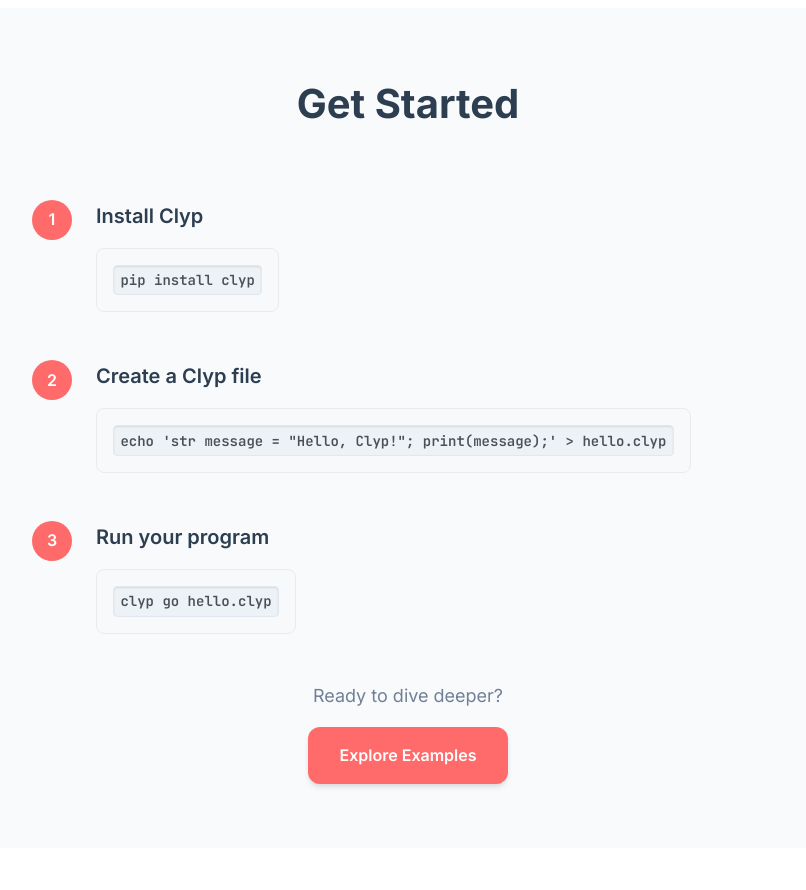
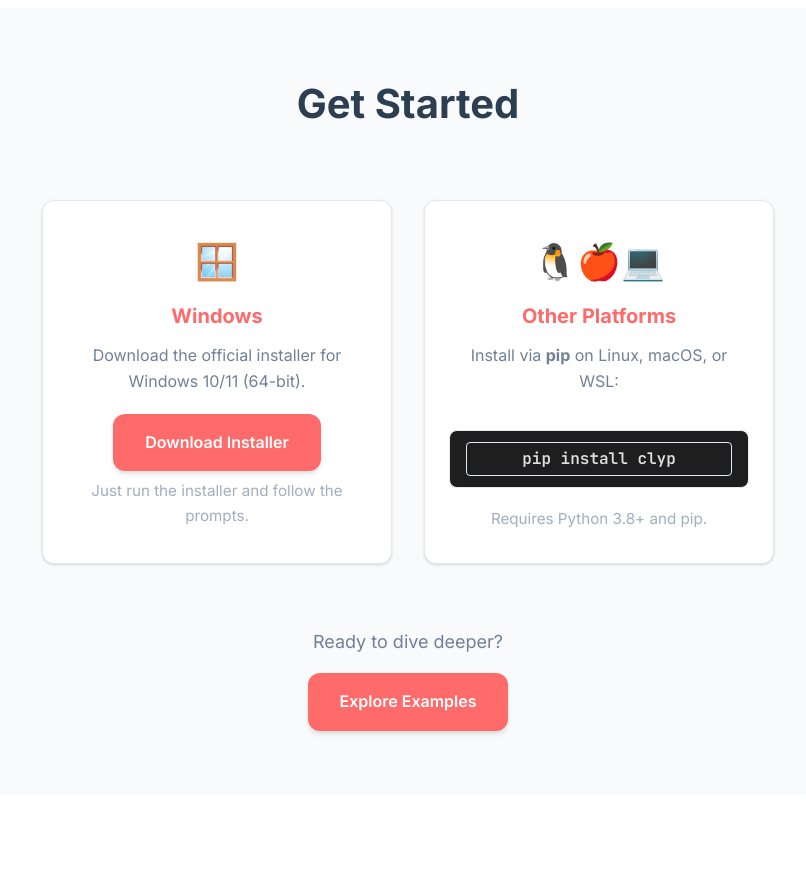
Before and after one commit to clyplang/clyplang.github.io, a Python web app: template templates/index.html in a window 1280 px wide. Shown: the part 2585-3475 px from the top of the page, without its empty margins (232-1038 px from the left). Run offline with Jinja, Linux system fonts and the light colour scheme; the template is opened without the code that fills it, so the values that code supplies are empty.

Commit message:
Refactor installation instructions and add download routes for Windows and general download

```diff
--- a/banner.json
+++ b/banner.json
@@ -10,7 +10,7 @@
         "link_text": "Star on GitHub"
     },
     {
-        "text": "Help shape Clyp’s future—share your feedback with us.",
+        "text": "Help shape Clyp's future—share your feedback with us.",
         "link": "https://form.typeform.com/to/B37gPvaL?utm_source=clypbanner",
         "link_text": "Take Our Survey"
     },
--- a/clyp_lexer.py
+++ b/clyp_lexer.py
@@ -22,7 +22,7 @@ class ClypLexer(RegexLexer):
 
     # Clyp keywords
     keywords = [
-        'def', 'returns', 'class', 'if', 'else', 'elif', 'while', 'for',
+        'function', 'returns', 'class', 'if', 'else', 'elif', 'while', 'for',
         'repeat', 'times', 'return', 'let', 'self', 'null', 'true', 'false',
         'import', 'from', 'as', 'in', 'not', 'and', 'or', 'break', 'continue'
     ]
--- a/templates/index.html
+++ b/templates/index.html
@@ -199,32 +199,29 @@
 <section id="get-started" class="installation">
     <div class="install-container">
         <h2 class="section-title">Get Started</h2>
-        <div class="install-steps">
-            <div class="install-step">
-                <div class="step-number">1</div>
-                <div class="step-content">
-                    <h3>Install Clyp</h3>
-                    <div class="code-block">
-                        <code>pip install clyp</code>
-                    </div>
+        <div class="install-columns" style="display: flex; gap: 2rem; justify-content: center; flex-wrap: wrap; margin: 2.5rem 0;">
+            <!-- Windows Column -->
+            <div class="install-col" style="flex:1 1 260px; min-width:260px; max-width:350px; background: var(--bg-card); border-radius: var(--radius-lg); box-shadow: var(--shadow-sm); border: 1px solid var(--border-color); padding: 2rem 1.5rem; display: flex; flex-direction: column; align-items: center; margin-bottom: 1.5rem;">
+                <div style="font-size:2.2rem; margin-bottom:0.7rem;">🪟</div>
+                <h3 style="font-size:1.25rem; font-weight:700; margin-bottom:0.7rem; color:var(--primary-color);">Windows</h3>
+                <p style="color:var(--text-secondary); text-align:center; margin-bottom:1.2rem;">Download the official installer for Windows 10/11 (64-bit).</p>
+                <a style="text-align:center" href="https://github.com/clyplang/clypinstaller/releases/latest/download/install.exe" class="btn btn-primary" style="width:100%; text-align:center; font-size:1.08rem; margin-bottom:0.7rem;" download>
+                    Download Installer
+                </a>
+                <div style="font-size:0.95rem; color:var(--text-light); margin-top:0.5rem; text-align:center;">
+                    <span>Just run the installer and follow the prompts.</span>
                 </div>
             </div>
-            <div class="install-step">
-                <div class="step-number">2</div>
-                <div class="step-content">
-                    <h3>Create a Clyp file</h3>
-                    <div class="code-block">
-                        <code>echo 'str message = &quot;Hello, Clyp!&quot;; print(message);' > hello.clyp</code>
-                    </div>
+            <!-- Other Platforms Column -->
+            <div class="install-col" style="flex:1 1 260px; min-width:260px; max-width:350px; background: var(--bg-card); border-radius: var(--radius-lg); box-shadow: var(--shadow-sm); border: 1px solid var(--border-color); padding: 2rem 1.5rem; display: flex; flex-direction: column; align-items: center; margin-bottom: 1.5rem;">
+                <div style="font-size:2.2rem; margin-bottom:0.7rem;">🐧🍎💻</div>
+                <h3 style="font-size:1.25rem; font-weight:700; margin-bottom:0.7rem; color:var(--primary-color);">Other Platforms</h3>
+                <p style="color:var(--text-secondary); text-align:center; margin-bottom:1.2rem;">Install via <b>pip</b> on Linux, macOS, or WSL:</p>
+                <div class="code-block" style="width:100%; display:flex; align-items:center; background:var(--code-bg); color:var(--code-text); border-radius:var(--radius-md); padding:0.7rem 1rem; margin-bottom:0.7rem;">
+                    <code id="pip-install-cmd" style="font-size:1rem; background:none; color:inherit; flex:1;">pip install clyp</code>
                 </div>
-            </div>
-            <div class="install-step">
-                <div class="step-number">3</div>
-                <div class="step-content">
-                    <h3>Run your program</h3>
-                    <div class="code-block">
-                        <code>clyp go hello.clyp</code>
-                    </div>
+                <div style="font-size:0.95rem; color:var(--text-light); margin-top:0.5rem; text-align:center;">
+                    <span>Requires Python 3.8+ and pip.</span>
                 </div>
             </div>
         </div>
@@ -258,15 +255,12 @@ document.addEventListener('DOMContentLoaded', function() {
     });
 });
 
-// Copy to clipboard function
-function copyToClipboard(text) {
+// Copy to clipboard function (updated for button feedback)
+function copyToClipboard(text, btn) {
     navigator.clipboard.writeText(text).then(function() {
-        // Show temporary feedback
-        const btn = event.target;
         const originalText = btn.textContent;
         btn.textContent = 'Copied!';
         btn.classList.add('copied');
-
         setTimeout(() => {
             btn.textContent = originalText;
             btn.classList.remove('copied');
@@ -295,3 +289,7 @@ updateLiveStats();
 setInterval(updateLiveStats, 60000);
 </script>
 {% endblock %}
+// Update on load and every 60 seconds
+updateLiveStats();
+setInterval(updateLiveStats, 60000);
+</script>
```
Also changed, not shown: app.py (+16 -20 lines).
